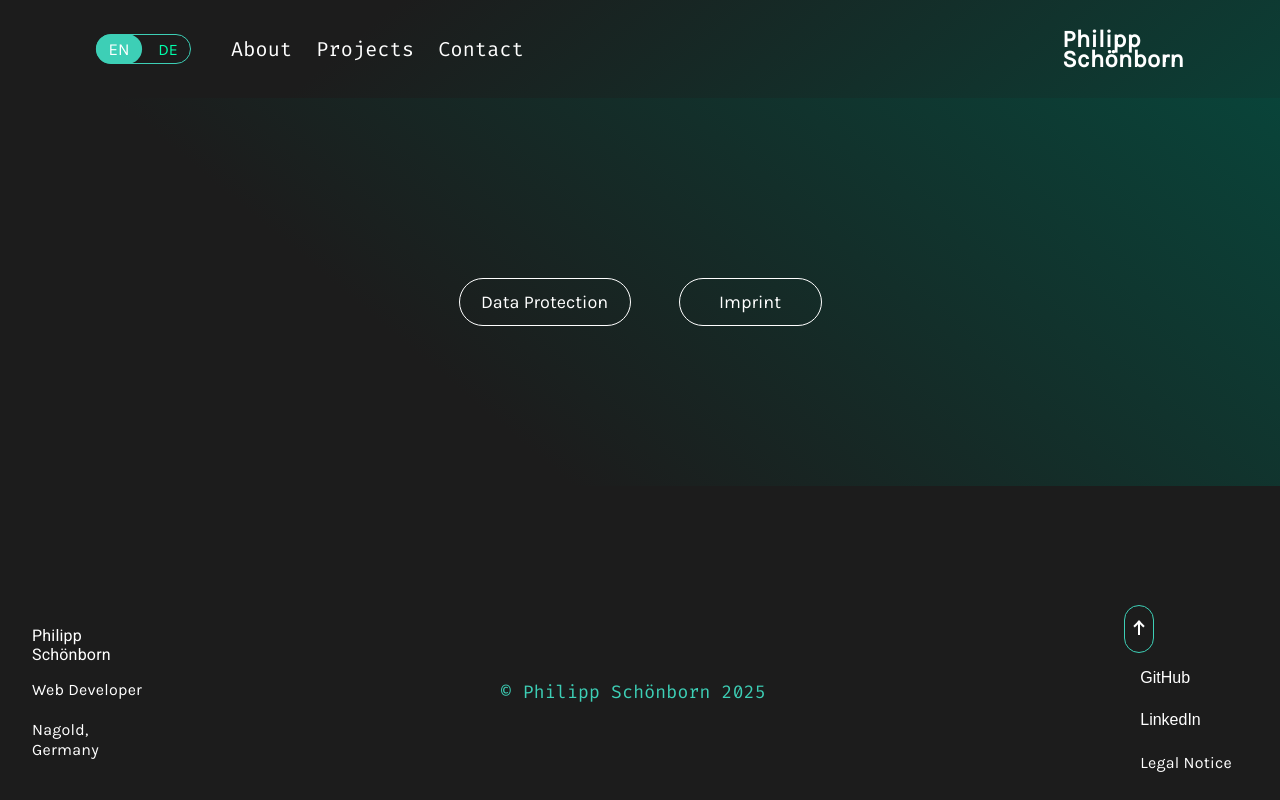
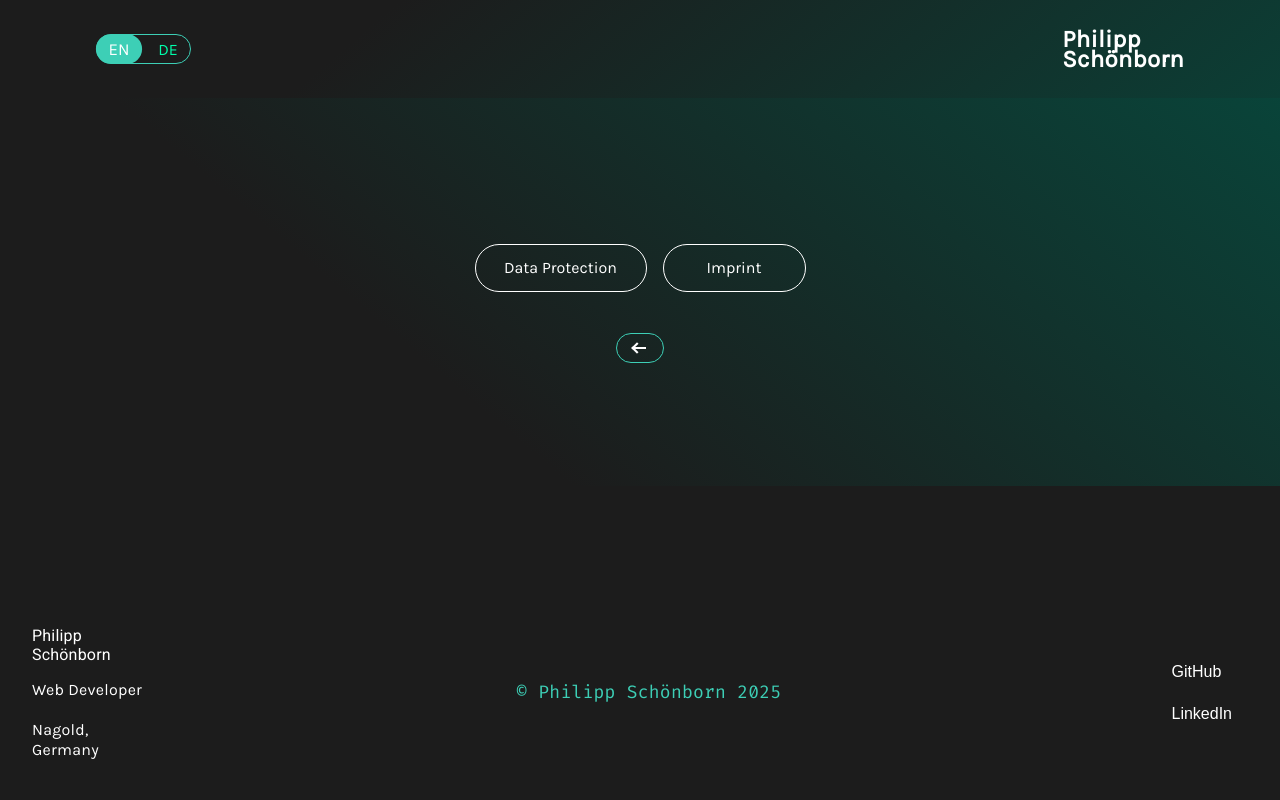
Before and after one commit to PhilippSchoenborn/project_portfolio, an Angular app: page /legal-notice in a window 1280 px wide. Built offline with nearby package versions, Linux system fonts and the light colour scheme.

Commit message:
set back button for legal notice

```diff
--- a/src/app/footer/footer.component.html
+++ b/src/app/footer/footer.component.html
@@ -11,18 +11,23 @@
             <span>&#169; Philipp Schönborn 2025</span>
         </div>
         <div class="social-links font-karla">
-            <div class="scroll-arrow-container" (click)="scrollToNavbar()">
+            <div class="scroll-arrow-container" *ngIf="!hideFooterExtras()" (click)="scrollToNavbar()">
                 <div class="scroll-arrow"></div>
-            </div>
+              </div>
             <a href="https://github.com/PhilippSchoenborn" target="_blank" rel="noopener">
                 <button type="button">GitHub</button>
             </a>
             <a href="https://www.linkedin.com/in/philipp-sch%C3%B6nborn-301511152/" target="_blank" rel="noopener">
                 <button type="button">LinkedIn</button>
             </a>
-            <a routerLink="/legal-notice" routerLinkActive="active" class="legal-notice-link font-karla">
-                {{ translations[selectedLanguage].FOOTER_LEGAL }}
-            </a>
+            <a
+            routerLink="/legal-notice"
+            routerLinkActive="active"
+            class="legal-notice-link font-karla"
+            *ngIf="!hideFooterExtras()"
+          >
+            {{ translations[selectedLanguage].FOOTER_LEGAL }}
+          </a>
         </div>
     </div>
     <div class="copyright font-fira hidden-copyright">
--- a/src/app/footer/footer.component.ts
+++ b/src/app/footer/footer.component.ts
@@ -2,6 +2,7 @@ import { CommonModule } from '@angular/common';
 import { Component } from '@angular/core';
 import { RouterModule } from '@angular/router';
 import { LanguageService } from '../language.service';
+import { Router } from '@angular/router';
 
 /**
  * FooterComponent displays the footer section of the application.
@@ -33,7 +34,12 @@ export class FooterComponent {
  * Creates an instance of HeroComponent.
  * @param languageService The service that handles language selection and switching.
  */
-  constructor(private languageService: LanguageService) { }
+  constructor(private languageService: LanguageService, public router: Router) { }
+
+  hideFooterExtras(): boolean {
+    const hiddenRoutes = ['/legal-notice'];
+    return hiddenRoutes.includes(this.router.url);
+  }
 
   /**
    * Lifecycle hook called when the component is initialized.
--- a/src/app/footer/legal-notice/legal-notice.component.html
+++ b/src/app/footer/legal-notice/legal-notice.component.html
@@ -7,4 +7,9 @@
       <span>{{ translations[selectedLanguage].LEGAL_BTN2 }}</span>
     </button>
   </div>
+
+  <div class="back-arrow-container" (click)="goBackToPortfolio()">
+    <div class="back-arrow"></div>
+  </div>
+
 </div>
--- a/src/app/footer/legal-notice/legal-notice.component.scss
+++ b/src/app/footer/legal-notice/legal-notice.component.scss
@@ -99,6 +99,70 @@
     }
 }
 
+.button-legal-notice {
+    .buttons {
+        display: flex;
+        gap: 1rem;
+        justify-content: center;
+        margin-top: 2rem;
+
+        button {
+            padding: 0.75rem 1.5rem;
+            font-size: 1rem;
+        }
+    }
+
+    .back-arrow-container {
+        display: flex;
+        align-items: center;
+        justify-content: center;
+        width: 30px;
+        height: 48px;
+        overflow: hidden;
+        border: solid 1px rgba(61, 207, 182, 1);
+        border-radius: 32px;
+        box-sizing: border-box;
+        transform: rotate(90deg);
+        cursor: pointer;
+        margin-top: 2rem;
+    }
+
+    .back-arrow {
+        position: relative;
+        width: 2px;
+        height: 12px;
+        background-color: rgba(255, 255, 255, 1);
+        margin-top: 0px;
+        animation: arrowBounce 1s ease-in-out infinite;
+
+        &::after {
+            content: "";
+            position: absolute;
+            top: 45%;
+            left: 50%;
+            transform: translateX(-50%) rotate(225deg);
+            width: 6px;
+            height: 6px;
+            border-left: 2px solid rgba(255, 255, 255, 1);
+            border-top: 2px solid rgba(255, 255, 255, 1);
+        }
+    }
+
+    @keyframes arrowBounce {
+
+        0%,
+        100% {
+            transform: translateY(0);
+        }
+
+        50% {
+            transform: translateY(-5px);
+        }
+    }
+}
+
+
+
 @media (max-width: 430px) {
     .buttons {
         gap: 20px !important;
--- a/src/app/footer/legal-notice/legal-notice.component.ts
+++ b/src/app/footer/legal-notice/legal-notice.component.ts
@@ -9,7 +9,13 @@ import { ImprintComponent } from './imprint/imprint.component';
 import { DialogService } from '../../shared/dialog.service';
 import { Subscription } from 'rxjs';
 import { LanguageService } from '../../language.service';
+import { Router, ActivatedRoute } from '@angular/router';
 
+/**
+ * The LegalNoticeComponent manages the legal notice section of the application.
+ * It allows users to open dialogs for Data Protection and Imprint,
+ * and provides a way to navigate back to the portfolio page while preserving the selected language.
+ */
 @Component({
   selector: 'app-legal-notice',
   standalone: true,
@@ -37,26 +43,27 @@ export class LegalNoticeComponent implements OnInit, OnDestroy {
     },
   };
 
-  /**
- * Subscription to the dialog trigger observable.
- */
   private subscription!: Subscription;
 
   /**
-   * Constructor that injects services for dialogs and language handling.
-   *
-   * @param dialog Angular Material dialog service for opening modals
-   * @param dialogService Custom service to trigger data protection modal
-   * @param languageService Custom service to track selected language
+   * Creates an instance of LegalNoticeComponent.
+   * @param dialog The Angular Material dialog service used to open modals.
+   * @param dialogService A custom service to trigger the data protection modal.
+   * @param languageService A service that handles the language switching logic.
+   * @param router The Angular router to navigate programmatically.
+   * @param route The activated route service to access route parameters.
    */
   constructor(
     private dialog: MatDialog,
     private dialogService: DialogService,
-    private languageService: LanguageService
+    private languageService: LanguageService,
+    private router: Router,
+    private route: ActivatedRoute
   ) { }
 
   /**
-   * Lifecycle hook that subscribes to the data protection trigger and language changes.
+   * Lifecycle hook that is called when the component is initialized.
+   * Subscribes to the data protection trigger and the language service to update the selected language.
    */
   ngOnInit(): void {
     this.subscription = this.dialogService.dataProtectionTrigger$.subscribe(() => this.openDataProtection());
@@ -64,14 +71,16 @@ export class LegalNoticeComponent implements OnInit, OnDestroy {
   }
 
   /**
-   * Lifecycle hook to clean up the subscription.
+   * Lifecycle hook that is called when the component is destroyed.
+   * Unsubscribes from the language and data protection subscriptions to avoid memory leaks.
    */
   ngOnDestroy(): void {
     this.subscription.unsubscribe();
   }
 
   /**
-   * Opens the Data Protection dialog with full screen dimensions.
+   * Opens the Data Protection dialog in full-screen mode.
+   * Configures the dialog dimensions and appearance before opening.
    */
   openDataProtection(): void {
     const cfg = new MatDialogConfig();
@@ -85,7 +94,8 @@ export class LegalNoticeComponent implements OnInit, OnDestroy {
   }
 
   /**
-   * Opens the Imprint dialog with standard dimensions.
+   * Opens the Imprint dialog with fixed width and height.
+   * Configures the dialog dimensions and appearance before opening.
    */
   openImprint(): void {
     const cfg = new MatDialogConfig();
@@ -97,4 +107,12 @@ export class LegalNoticeComponent implements OnInit, OnDestroy {
       this.dialog.open(ImprintComponent, cfg);
     }
   }
+
+  /**
+   * Navigates back to the portfolio page while preserving the selected language.
+   * The language is passed as a query parameter in the route.
+   */
+  goBackToPortfolio(): void {
+    this.router.navigate(['/'], { queryParams: { lang: this.selectedLanguage } });
+  }
 }
--- a/src/app/header/header.component.html
+++ b/src/app/header/header.component.html
@@ -11,20 +11,20 @@
                     <span class="lang-text">DE</span>
                 </button>
             </div>
-            <ul class="nav-links">
+            <ul class="nav-links" *ngIf="!hideNavElements()">
                 <li><a href="#about">{{ translations[selectedLanguage].NAV1 }}</a></li>
                 <li><a href="#projects">{{ translations[selectedLanguage].NAV2 }}</a></li>
                 <li><a href="#contact">{{ translations[selectedLanguage].NAV3 }}</a></li>
-            </ul>
+              </ul>
         </div>
 
         <div class="logo">Philipp<br />Schönborn</div>
 
-        <div class="burger-menu" (click)="toggleMenu()">
+        <div class="burger-menu" *ngIf="!hideNavElements()" (click)="toggleMenu()">
             <div class="line"></div>
             <div class="line"></div>
             <div class="line"></div>
-        </div>
+          </div>
 
         <div class="burger-dropdown" *ngIf="menuOpen">
             <ul>
--- a/src/app/header/header.component.ts
+++ b/src/app/header/header.component.ts
@@ -1,6 +1,7 @@
 import { Component, OnInit, ElementRef, HostListener } from '@angular/core';
 import { CommonModule } from '@angular/common';
 import { LanguageService } from '../language.service';
+import { Router } from '@angular/router';
 
 /**
  * HeaderComponent handles the header section of the application.
@@ -37,8 +38,14 @@ export class HeaderComponent implements OnInit {
    */
   constructor(
     private languageService: LanguageService,
-    private _eref: ElementRef
+    private _eref: ElementRef,
+    public router: Router
   ) { }
+
+  hideNavElements(): boolean {
+    const hiddenRoutes = ['/legal-notice'];
+    return hiddenRoutes.includes(this.router.url);
+  }
 
   /**
    * Lifecycle hook that is called when the component is initialized.
```
